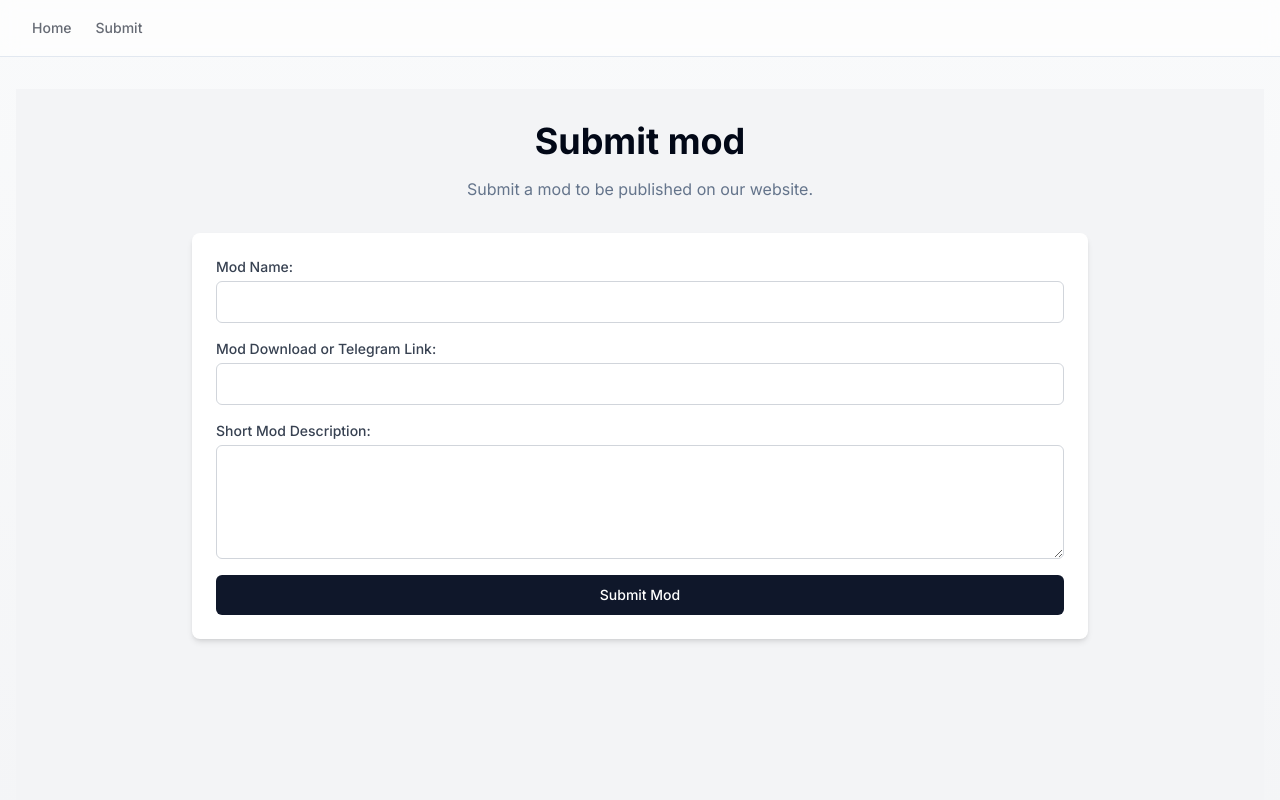
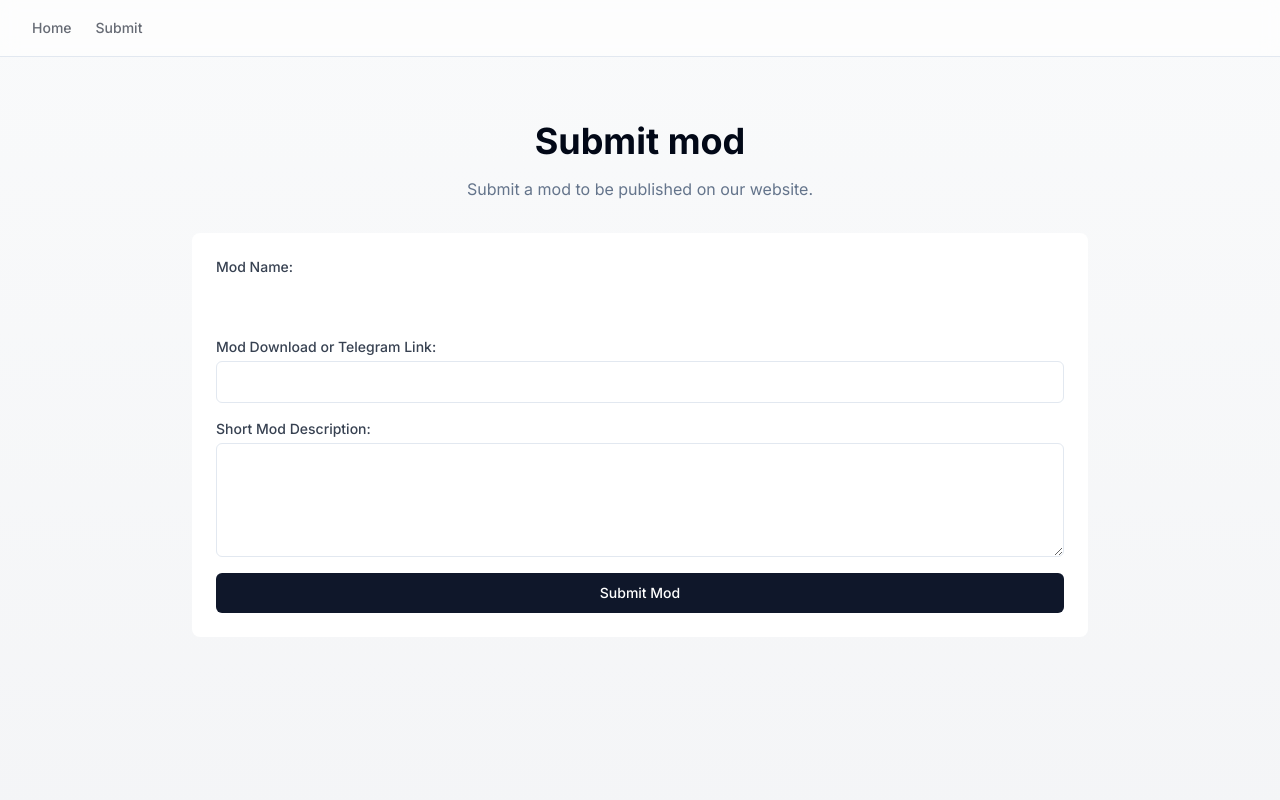
Before and after one commit to natesworksdev/brawlmods, a Next.js app: page /submit in a window 1280 px wide. Shown: the top 800 px of the page. Built offline with nearby package versions, Linux system fonts and the light colour scheme.

Commit message:
Remove gray bg from submit page

```diff
--- a/app/submit/page.tsx
+++ b/app/submit/page.tsx
@@ -6,7 +6,7 @@ import { Button } from "@/components/ui/button" // Import Button from your UI li
 
 export default function ModSubmissionForm() {
   return (
-    <div className="flex flex-col min-h-screen bg-gray-100 dark:bg-gray-900">
+    <div className="flex flex-col min-h-screen">
       <main className="flex-grow container mx-auto px-4 py-8">
         <h1 className="text-4xl font-bold text-center mb-4">Submit mod</h1>
         <p className="text-center text-muted-foreground mb-8">
@@ -16,7 +16,7 @@ export default function ModSubmissionForm() {
           <form
             action="https://formsubmit.co/6650b3d735e3c9c77c9734ce9168ea10"
             method="POST"
-            className="bg-white dark:bg-gray-800 p-6 rounded-lg shadow-md"
+            className="bg-white p-6 rounded-lg"
           >
             <div className="mb-4">
               <label htmlFor="modName" className="block text-sm font-medium text-gray-700 dark:text-gray-300">Mod Name:</label>
@@ -24,7 +24,7 @@ export default function ModSubmissionForm() {
                 type="text"
                 id="modName"
                 name="modName"
-                className="mt-1 p-2 block w-full border border-gray-300 rounded-md dark:bg-gray-700 dark:text-gray-300"
+                className="mt-1 p-2 block w-full rounded-md dark:text-gray-300"
                 required
               />
             </div>
@@ -35,7 +35,7 @@ export default function ModSubmissionForm() {
                 type="url"
                 id="modLink"
                 name="modLink"
-                className="mt-1 p-2 block w-full border border-gray-300 rounded-md dark:bg-gray-700 dark:text-gray-300"
+                className="mt-1 p-2 block w-full border rounded-md dark:text-gray-300"
                 required
               />
             </div>
@@ -46,7 +46,7 @@ export default function ModSubmissionForm() {
                 id="modDescription"
                 name="modDescription"
                 rows={4}
-                className="mt-1 p-2 block w-full border border-gray-300 rounded-md dark:bg-gray-700 dark:text-gray-300"
+                className="mt-1 p-2 block w-full border rounded-md dark:text-gray-300"
                 required
               />
             </div>
```
